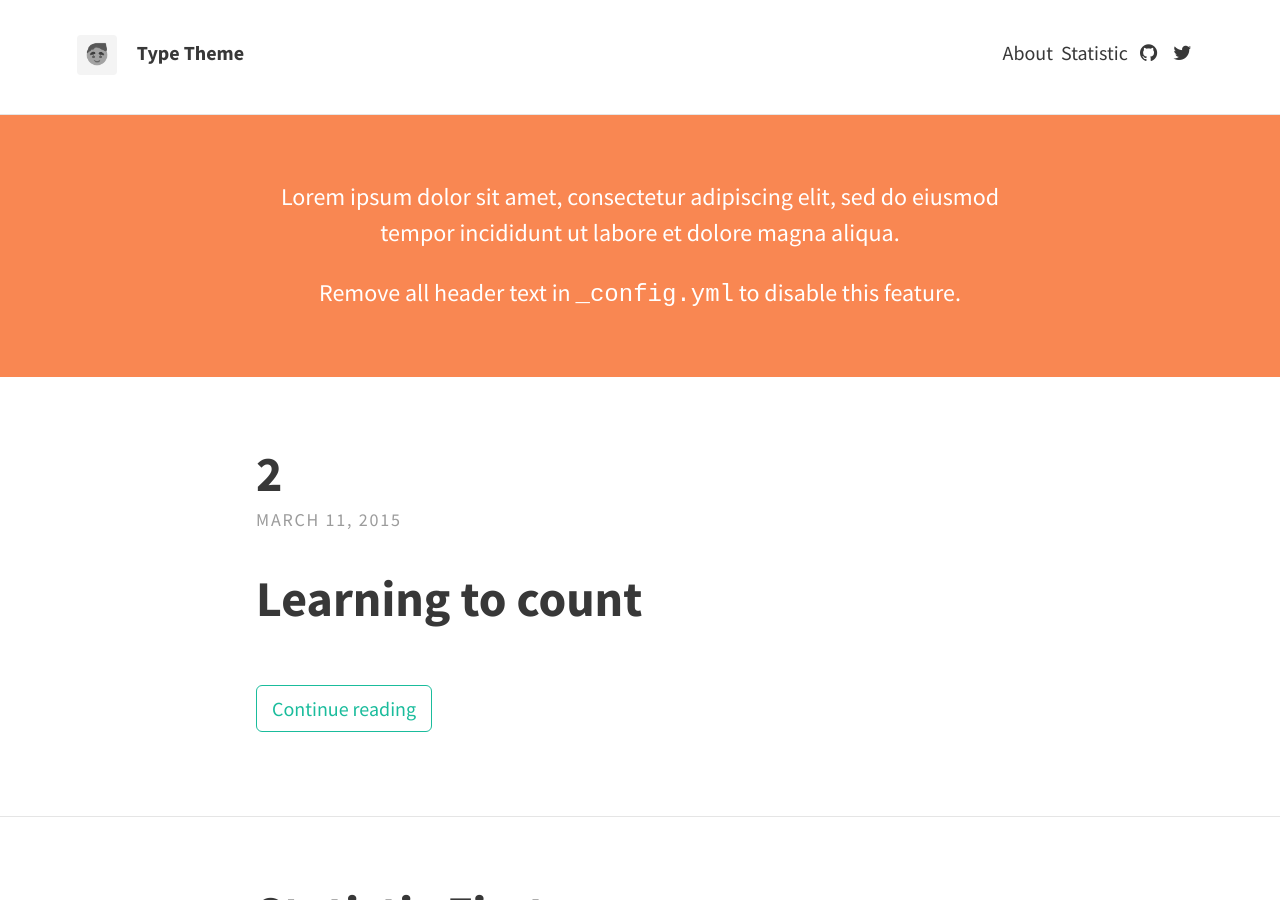
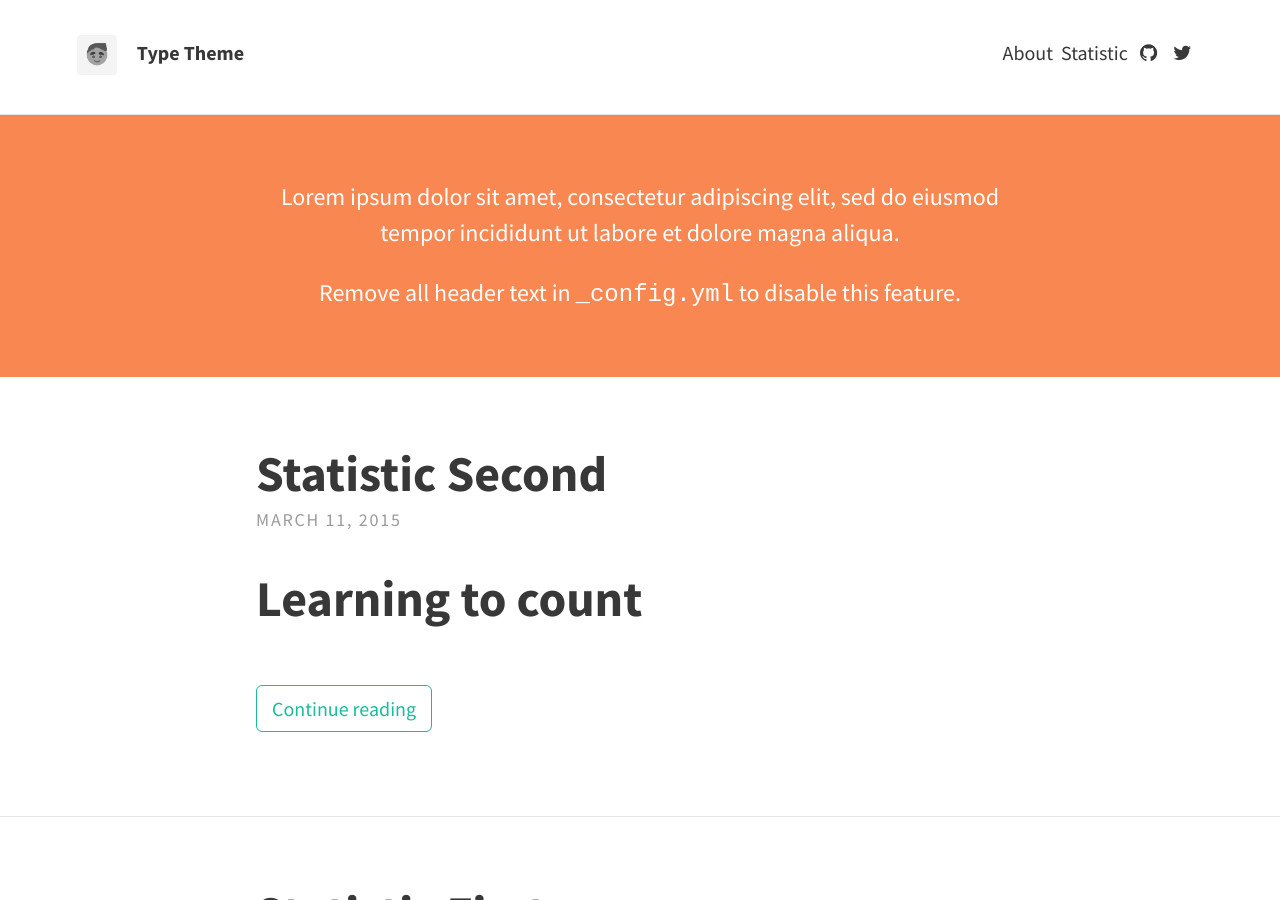
Before and after one commit to siscia/accademy, a Jekyll site: the page built from index.html, in a window 1280 px wide and 900 px high. Built offline with Jekyll 4.4.1, drawn with Linux system fonts in a browser that asks for light colours; nearby versions of some CDN libraries; the list of posts is cut into pages by our own code.

Commit message:
add front matter

```diff
--- a/_posts/statistic/2015-03-11-2.md
+++ b/_posts/statistic/2015-03-11-2.md
@@ -1,3 +1,8 @@
+---
+title: Statistic Second
+layout: post
+---
+
 # Learning to count
 
 We are now going to learn how to count.
```
